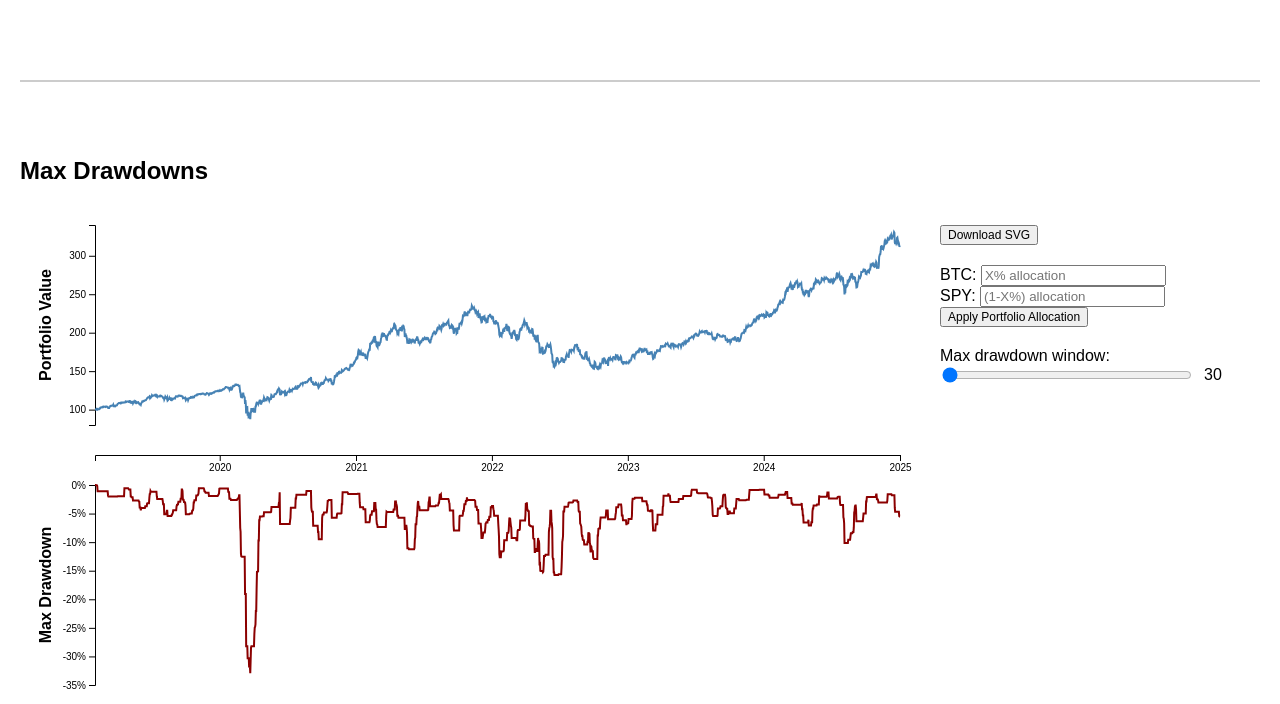
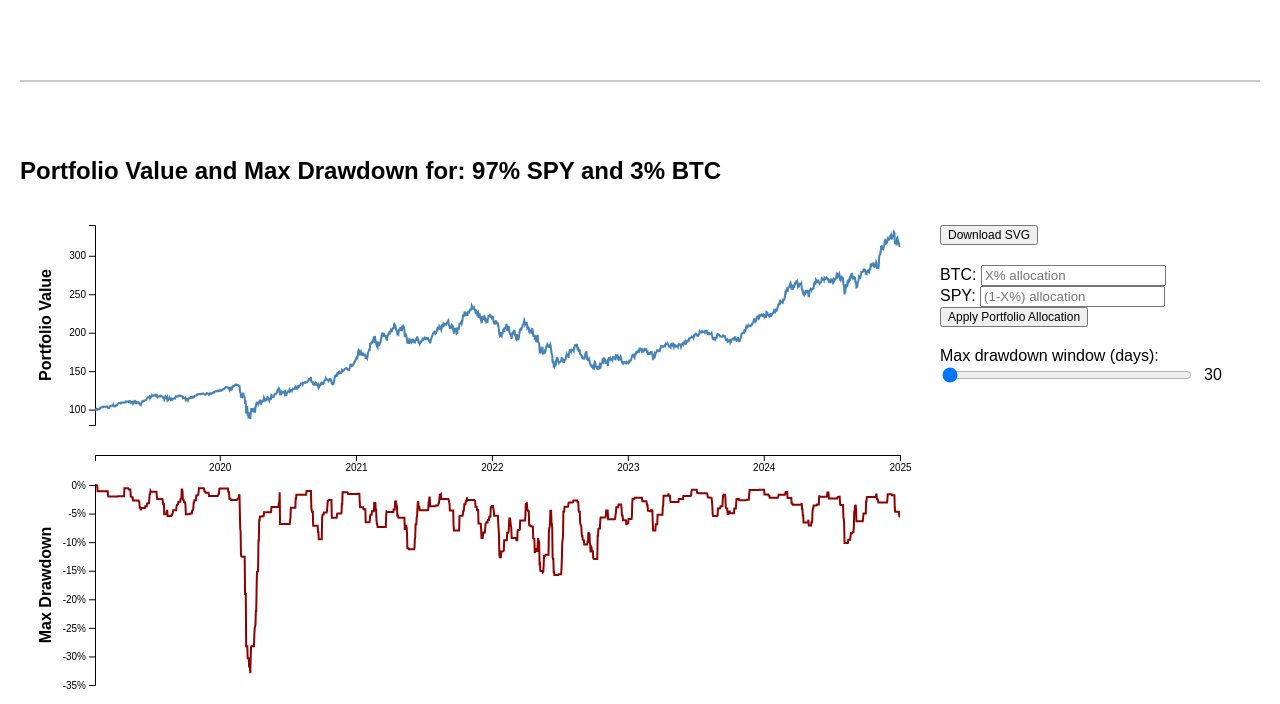
Before and after one commit to Vinnie117/onchain-analytics, a FastAPI app: page / in a window 1280 px wide. Shown: the part 646-1350 px from the top of the page. Run offline with FastAPI, Linux system fonts and the light colour scheme.

Commit message:
interactions

```diff
--- a/static/js/drawdown.js
+++ b/static/js/drawdown.js
@@ -39,8 +39,9 @@
 
   // Upper Y scale
   const maxValueUpper = d3.max(parsedData, d => d.Combined);
-  const desiredTicksUpper = d3.range(100, maxValueUpper, 50);
+  const minValueUpper = d3.min(parsedData, d => d.Combined);
 
+  const desiredTicksUpper = d3.ticks(minValueUpper, maxValueUpper, 5);
   const yValue = d3.scaleLinear()
     .domain(d3.extent(parsedData, d => d.Combined)).nice()  // .domain([0, d3.max(parsedData, d => d.Combined)]).nice()
     .range([heightDrawdown, 0]);
@@ -218,8 +219,8 @@
       alert("Error updating portfolio data.");
   });
   // //Update heading with new values
-  // const heading = document.getElementById('pfvalue-heading');
-  // heading.innerText = `Portfolio Value for: ${spyAllocation}% SPY and ${btcAllocation}% BTC`;
+  const heading = document.getElementById('pf-mdd-heading');
+  heading.innerText = `Portfolio Value and Max Drawdown for: ${spyAllocation}% SPY and ${btcAllocation}% BTC`;
 });
 
 // Enter button
--- a/static/js/windowOnLoad.js
+++ b/static/js/windowOnLoad.js
@@ -29,7 +29,14 @@
     const heading = document.getElementById('pfvalue-heading');
     heading.innerText = `Portfolio Value for: ${defaultSpyAlloc}% SPY and ${defaultBtcAlloc}% BTC`;
 
+    // Max drawdown
     document.getElementById('allocation-btc-mdd').value = '';
     document.getElementById('allocation-spy-mdd').value = '';
+    const defaultSpyAllocMdd = 97;
+    const defaultBtcAllocMdd = 3;
+    const headingMdd = document.getElementById('pf-mdd-heading');
+    headingMdd.innerText = `Portfolio Value and Max Drawdown for: ${defaultSpyAllocMdd}% SPY and ${defaultBtcAllocMdd}% BTC`;
+
+
 
 };
--- a/templates/index.html
+++ b/templates/index.html
@@ -40,7 +40,7 @@
 
     <hr style="margin: 75px 0; border: none; border-top: 2px solid #ccc;">
 
-    <h2 id="pf-mdd-heading">Max Drawdowns </h2>
+    <h2 id="pf-mdd-heading"></h2>
     <div class="container">
         <div class="svg-container">
             <svg id="pf-mdd-plot" width="900" height="500"></svg>
@@ -50,18 +50,18 @@
         <div class="button-container">
             <button id="pf-mdd-download" style="margin-bottom: 20px;">Download SVG</button>
             <div style="display: inline-block;">
-                <label for="allocation-btc">BTC: </label>
+                <label for="allocation-btc-mdd">BTC: </label>
                 <input type="text" id="allocation-btc-mdd" placeholder="X% allocation">
             </div>
             <div style="display: inline-block;">
-                <label for="allocation-spy">SPY: </label>
+                <label for="allocation-spy-mdd">SPY: </label>
                 <input type="text" id="allocation-spy-mdd" placeholder="(1-X%) allocation">
             </div>
 
             <button id="update-portfolio-mdd-btn">Apply Portfolio Allocation</button>
 
             <div class="slider-container" style="margin-top: 20px; display: flex; flex-direction: column; align-items: flex-start; gap: 0px;">
-                <label for="mySlider" style="text-align: left;">Max drawdown window:</label>
+                <label for="mySlider" style="text-align: left;">Max drawdown window (days):</label>
                 <div style="display: flex; align-items: center; gap: 10px;">
                     <input type="range" id="mySlider" min="30" max="180" value="30">
                     <span id="sliderValue">30</span>
```
